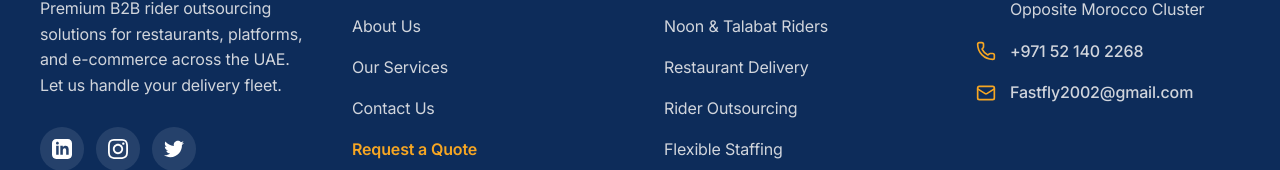
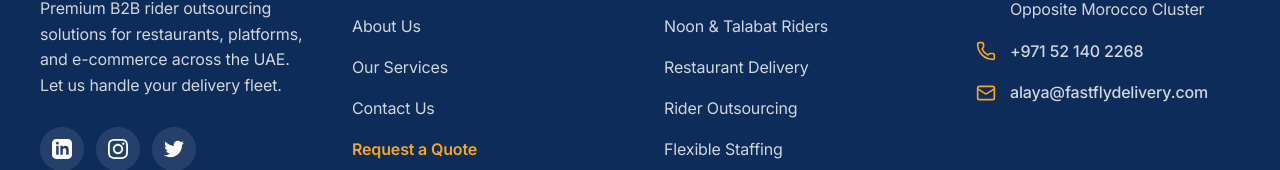
Before and after one commit to canvasLayerDev/Fast-Fly-delivery, a Next.js app: page / in a window 1280 px wide. Shown: the part 7741-7911 px from the top of the page. Built offline with nearby package versions, Linux system fonts and the light colour scheme.

Commit message:
Update contact email to alaya@fastflydelivery.com

```diff
--- a/src/components/FloatingContactButtons.tsx
+++ b/src/components/FloatingContactButtons.tsx
@@ -15,7 +15,7 @@
       </Link>
 
       <Link
-        href="mailto:Fastfly2002@gmail.com"
+        href="mailto:alaya@fastflydelivery.com"
         aria-label="Email"
       >
         <div className="w-12 h-12 rounded-full bg-primary text-white flex items-center justify-center shadow-lg hover:scale-105 hover:shadow-xl transition-all duration-300">
--- a/src/data/index.ts
+++ b/src/data/index.ts
@@ -36,8 +36,8 @@
   name: "Fast Fly Delivery Service",
   phone: "+971 52 140 2268",
   phoneTel: "tel:+971564583330",
-  email: "Fastfly2002@gmail.com",
-  emailMailto: "mailto:Fastfly2002@gmail.com",
+  email: "alaya@fastflydelivery.com",
+  emailMailto: "mailto:alaya@fastflydelivery.com",
   whatsappUrl: "https://wa.me/971564583330",
   addressLine1: "International City, Dubai",
   addressLine2: "Opposite Morocco Cluster",
```
Also changed, not shown: 1 other file (tests, documents, lock files or other folders).
